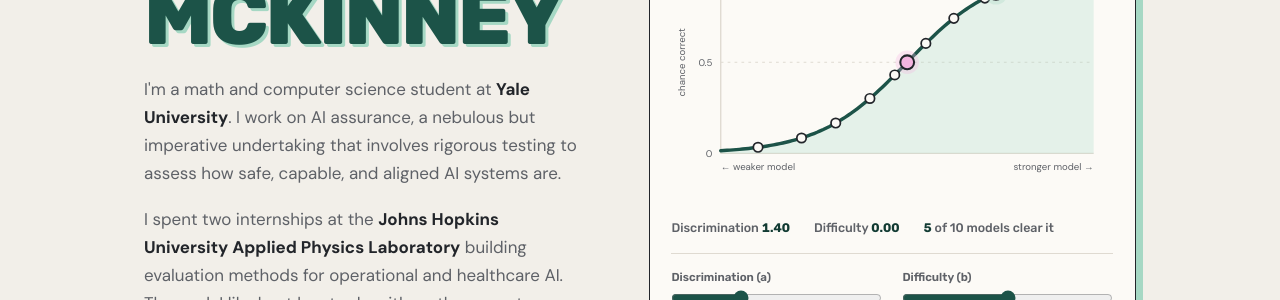
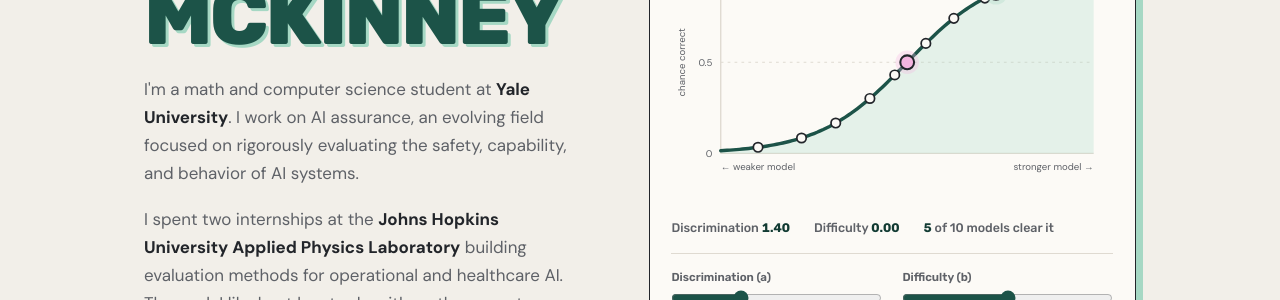
Before and after one commit to mck-makes-stuff/mck-makes-stuff.github.io, a Jekyll site: the page built from index.html, in a window 1280 px wide. Shown: the part 300-600 px from the top of the page. Built offline with Jekyll 4.4.1, drawn with Linux system fonts in a browser that asks for light colours.

Commit message:
Edit blurb

```diff
--- a/index.html
+++ b/index.html
@@ -14,9 +14,9 @@ title: About
       </h1>
 
       <p class="lede">
-        I'm a math and computer science student at <strong>Yale University</strong>. I
-        work on AI assurance, a nebulous but imperative undertaking that involves
-        rigorous testing to assess how safe, capable, and aligned AI systems are.
+        I'm a math and computer science student at <strong>Yale University</strong>.
+        I work on AI assurance, an evolving field focused on rigorously evaluating
+        the safety, capability, and behavior of AI systems.
       </p>
       <p class="lede">
         I spent two internships at the <strong>Johns Hopkins University Applied Physics
```
